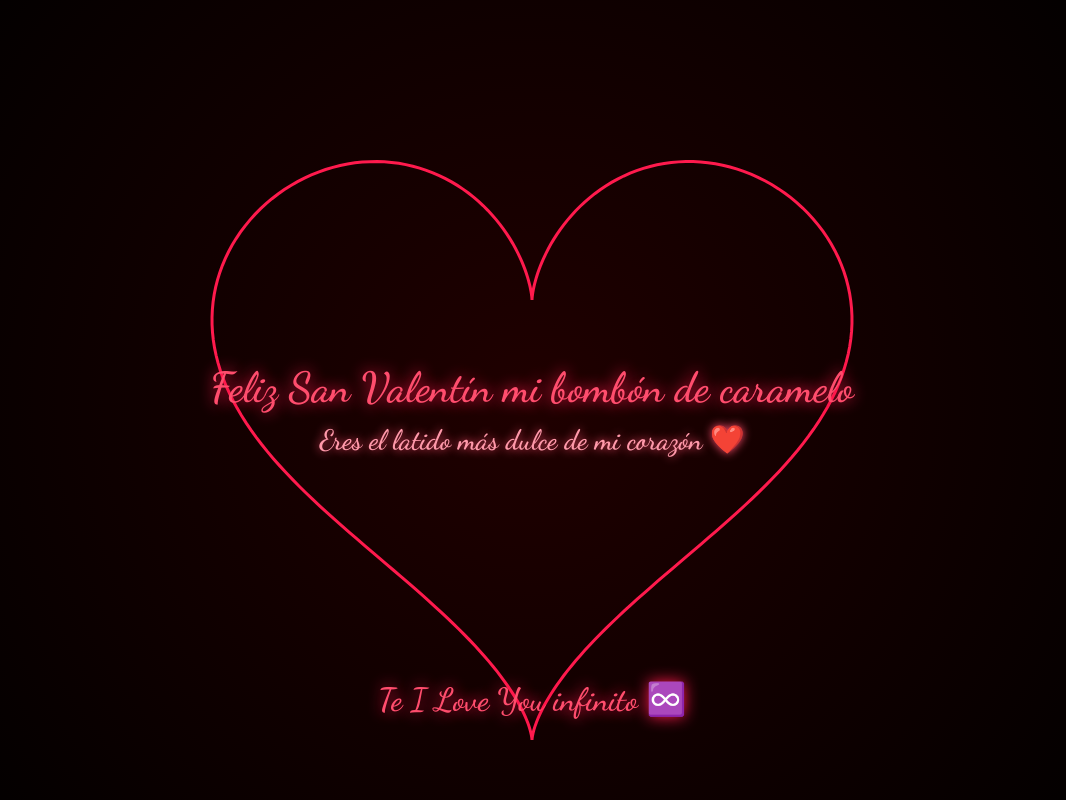
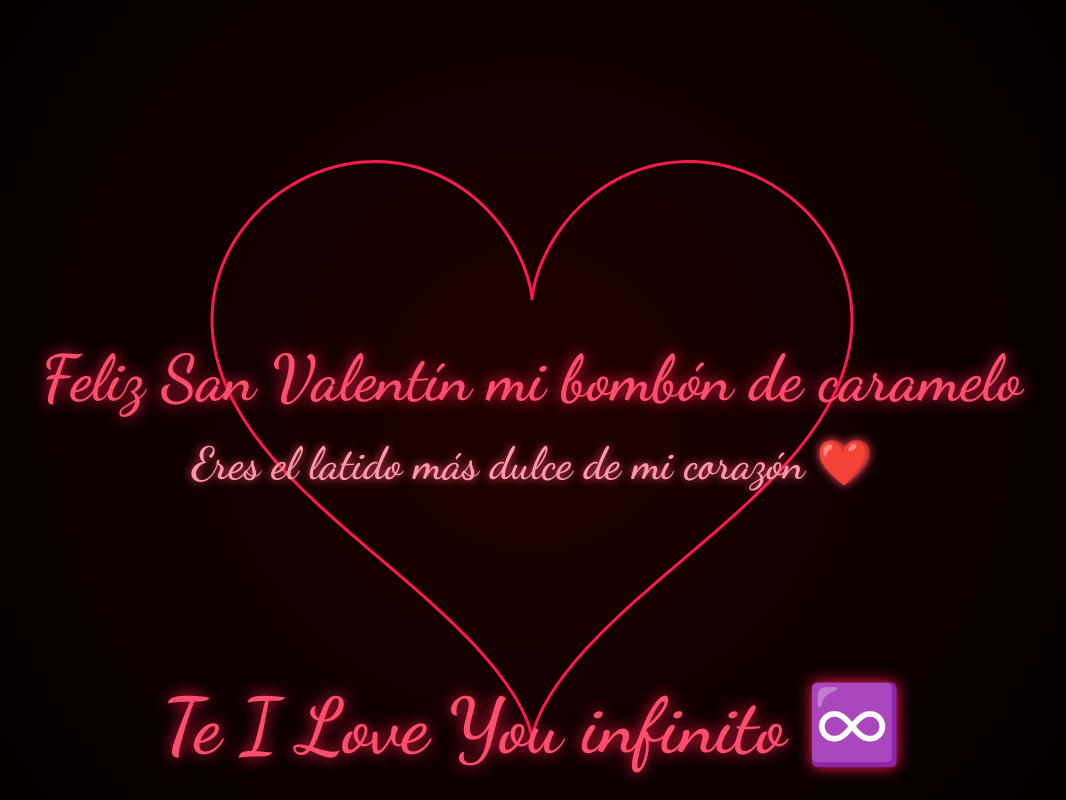
Before and after one commit to dubax98/SanValentin, a plain HTML site: page index.html in a window 1280 px wide. Shown: the whole page, without its empty margins (108-1174 px from the left). Drawn offline with Linux system fonts and the light colour scheme.

Commit message:
Update index.html

```diff
--- a/index.html
+++ b/index.html
@@ -17,12 +17,14 @@
     overflow: hidden;
     color: white;
     text-align: center;
+    font-size: 16px; /* base */
 }
 
 canvas {
     position: absolute;
 }
 
+/* Texto principal y secundario dentro del corazón */
 .contenedor-texto {
     position: absolute;
     top: 50%;
@@ -33,37 +35,57 @@
     align-items: center;
     opacity: 0;
     transition: opacity 2s ease;
-        width: 80%;
+    width: 90vw;
+    padding: 0 10px;
+    box-sizing: border-box;
 }
 
+#mensaje {
+    font-family: 'Dancing Script', cursive;
+    font-size: 5vw;   /* escala con pantalla */
+    color: #ff4d6d;
+    text-shadow: 0 0 15px #ff1a4d;
+    margin-bottom: 0.3em;
+}
+
+#submensaje {
+    font-family: 'Dancing Script', cursive;
+    font-size: 3.5vw;
+    color: #ff99aa;
+    text-shadow: 0 0 10px #ff4d6d;
+}
+
+/* Texto debajo del corazón */
 #infinito {
     position: absolute;
     top: 85%;
     left: 50%;
     transform: translateX(-50%);
     font-family: 'Dancing Script', cursive;
-        font-size: 32px;
+    font-size: 6vw;
     color: #ff4d6d;
     text-shadow: 0 0 15px #ff1a4d;
     opacity: 0;
     transition: opacity 2s ease;
+    width: 90vw;
+    padding: 0 10px;
+    box-sizing: border-box;
+    word-wrap: break-word;
 }
 
-
+/* Ajustes finos para pantallas muy pequeñas */
+@media (max-width: 320px) {
     #mensaje {
-        font-family: 'Dancing Script', cursive;
-        font-size: 42px;
-        color: #ff4d6d;
-        text-shadow: 0 0 15px #ff1a4d;
-        margin-bottom: 10px;
+        font-size: 6vw;
+    }
+    #submensaje {
+        font-size: 4vw;
+    }
+    #infinito {
+        font-size: 7vw;
+    }
 }
 
-    #submensaje {
-        font-family: 'Dancing Script', cursive;
-        font-size: 28px;
-        color: #ff99aa;
-        text-shadow: 0 0 10px #ff4d6d;
-    }
 
 </style>
 </head>
```
Lines whose indentation alone changed are shown as unchanged.
